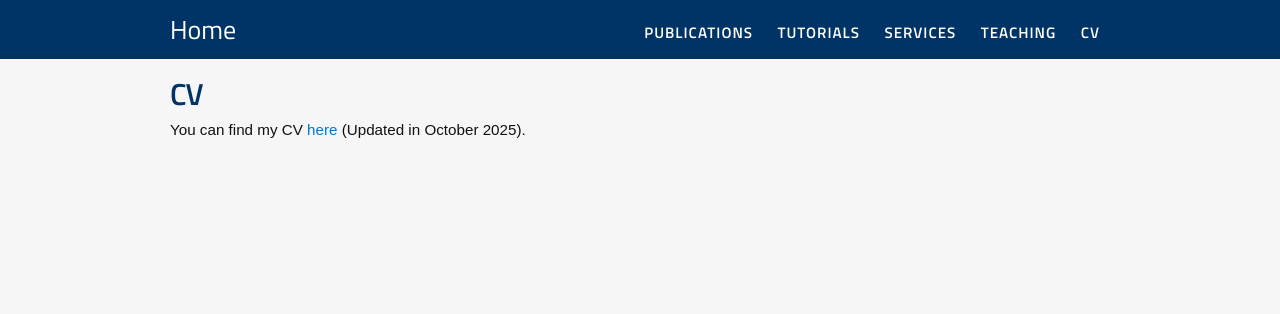
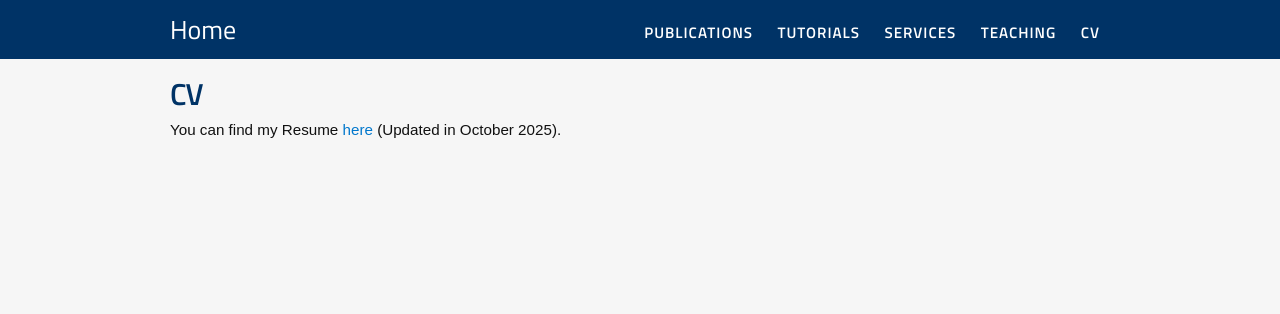
Before and after one commit to xbfu/xbfu.github.io, a Jekyll site: the page built from cv.md, in a window 1280 px wide. Shown: the top 314 px of the page. Built offline with Jekyll 4.4.1, drawn with Linux system fonts in a browser that asks for light colours; nearby versions of some CDN libraries.

Commit message:
Update CV link from CV to Resume

```diff
--- a/cv.md
+++ b/cv.md
@@ -5,4 +5,4 @@ permalink: /cv/
 subtitle: CV - Xingbo Fu
 ---
 
-You can find my CV [here](CV_Xingbo_Fu(202510).pdf) (Updated in October 2025).
+You can find my Resume [here](Resume_Xingbo_Fu(202512).pdf) (Updated in October 2025).
```
